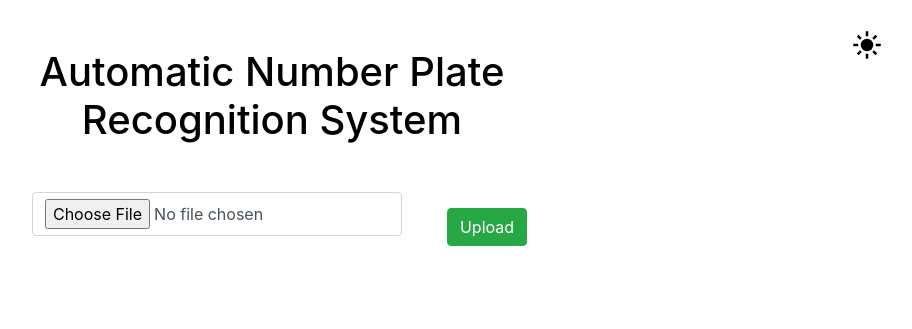
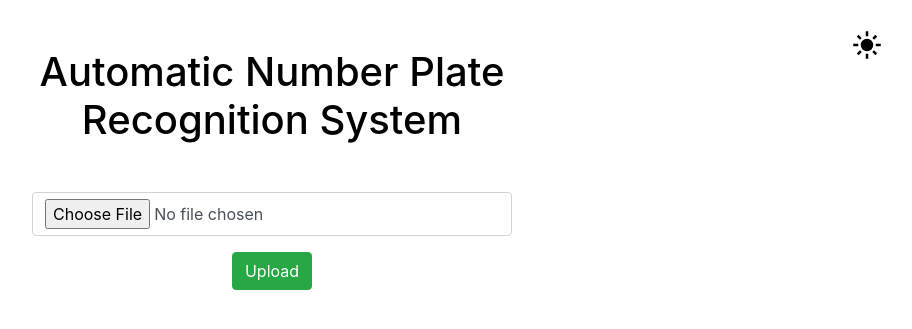
Before and after one commit to bytemat/anpr-system, a Flask app: page / in a window 1280 px wide. Shown: the top 329 px of the page, without its empty margins (368-1280 px from the left). Run offline with Flask 3, Linux system fonts and the light colour scheme; parts of the project's set-up code (start-up, migrations or seed data) failed here and were passed over; some libraries are stand-ins or nearby versions.

Commit message:
change upload button position

```diff
--- a/templates/index.html
+++ b/templates/index.html
@@ -29,15 +29,16 @@
                     <form method="post" enctype="multipart/form-data">
                         {{ form.hidden_tag() }}
                         {% for error in form.photo.errors %}
-                            <span style="color: red;">{{ error }}</span></span>
+                            <span style="color: red;">{{ error }}</span>
                         {% endfor %}
 
-                        <div class="row justify-content-center">
+                        <div class="col justify-content-center">
                             <div class="col-auto">
-                            {{ form.photo(class="form-control")}}
+                                {{ form.photo(class="form-control")}}
                             </div>
-                            <div class="col-auto"></div>
+                            <div class="col-auto">
                             {{ form.submit(class="btn btn-success mt-3") }}
+                            </div>
                         </div>
                     </form>
 
```
